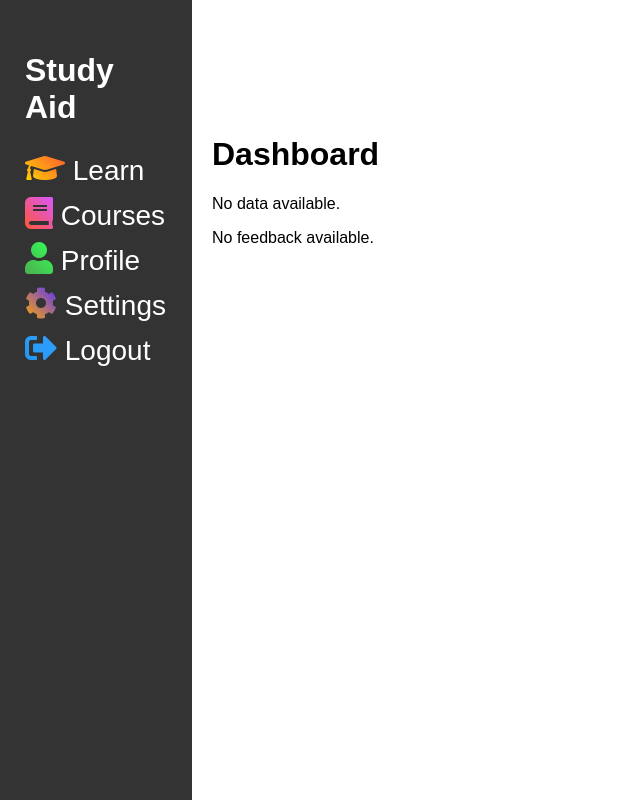
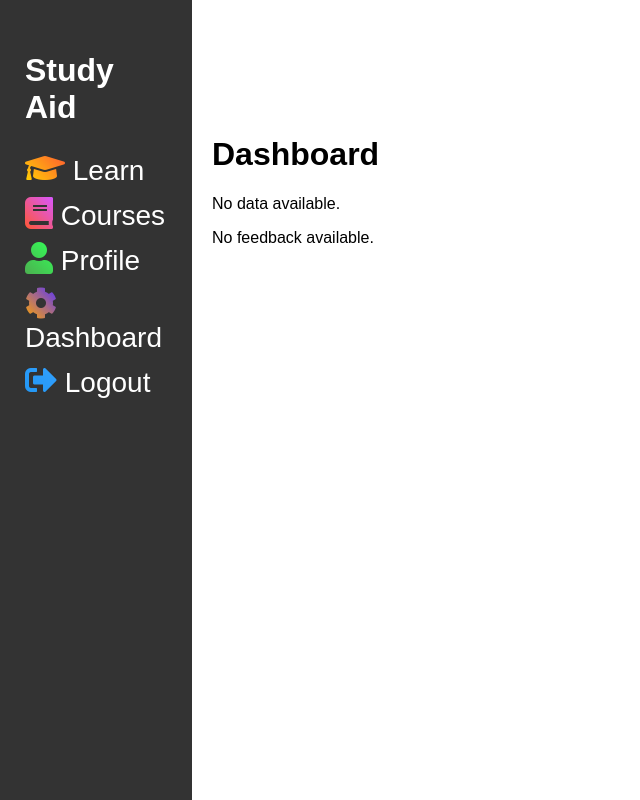
Before and after one commit to sally-20/InteractiveIntelligenceStudyAid, a Python web app: template templates/dashboard.html in a window 1280 px wide. Shown: the whole page, without its empty margins (0-640 px from the left). Run offline with Jinja, Linux system fonts and the light colour scheme; the template is opened without the code that fills it, so the values that code supplies are empty.

Commit message:
Update dashboard.html

```diff
--- a/templates/dashboard.html
+++ b/templates/dashboard.html
@@ -49,8 +49,8 @@
                     </a>
                 </li>
                 <li class="sidebar-item">
-                    <a href="{{ url_for('settings') }}" class="colored-icon">
-                        <i class="fas fa-cog"></i> Settings
+                    <a href="{{ url_for('dashboard') }}" class="colored-icon">
+                        <i class="fas fa-cog"></i> Dashboard
                     </a>
                 </li>
                 <li class="sidebar-item">
```
